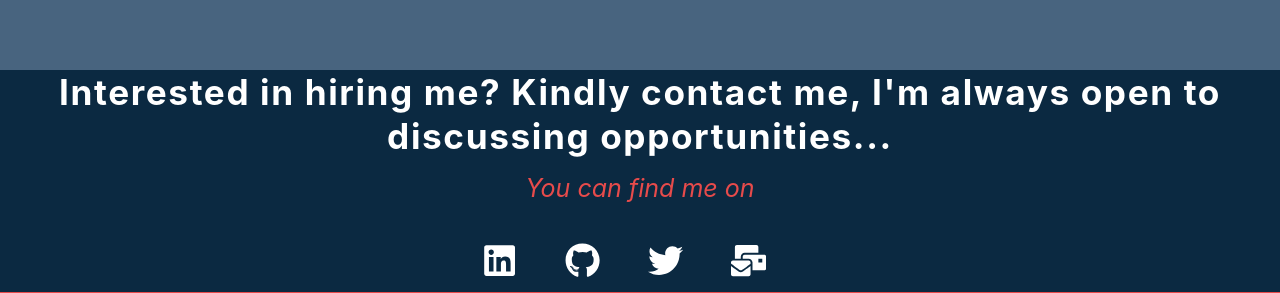
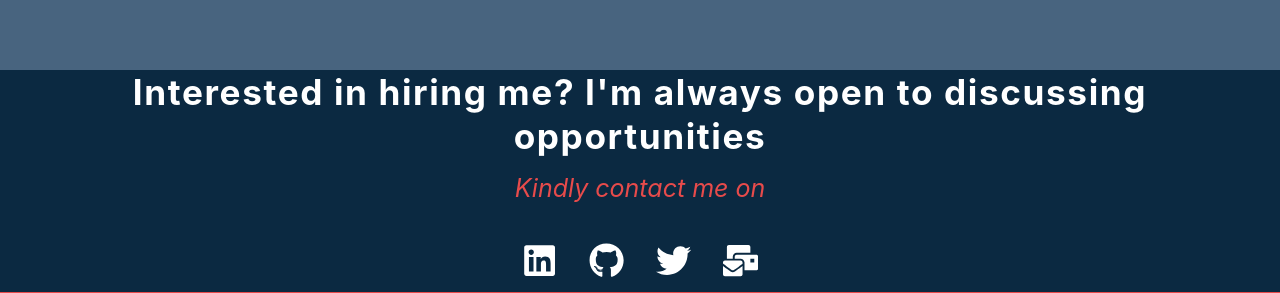
Before and after one commit to funmilolaadebisi/my-portfolio, a React (Create React App) app: page / in a window 1280 px wide. Shown: the part 1834-2127 px from the top of the page. Built offline with nearby package versions, Linux system fonts and the light colour scheme.

Commit message:
a commit

```diff
--- a/src/Components/Contact.js
+++ b/src/Components/Contact.js
@@ -5,8 +5,8 @@ const Contact = () => {
   return (
     <section id="contact" className="contact-section">
       <div className="contact-section-header">
-        <h2>Interested in hiring me? Kindly contact me, I'm always open to discussing opportunities...</h2>
-        <p>You can find me on</p>
+        <h2>Interested in hiring me? I'm always open to discussing opportunities</h2>
+        <p>Kindly contact me on</p>
       </div>
       <ul className="social-icons">
         {socials.map((social) => {
--- a/src/index.css
+++ b/src/index.css
@@ -266,13 +266,13 @@ div > p {
     flex-wrap: wrap;
     width: 100%;
     justify-content: center;
+    align-items: center;
     height: auto !important;
     margin-top: 2rem;
 }
 
 .social-icons a {
-    margin: 0 0.5rem;
-    margin-right: 2.5rem;
+    margin: 0 1rem;
     transition: var(--transition);
 }
 
```
